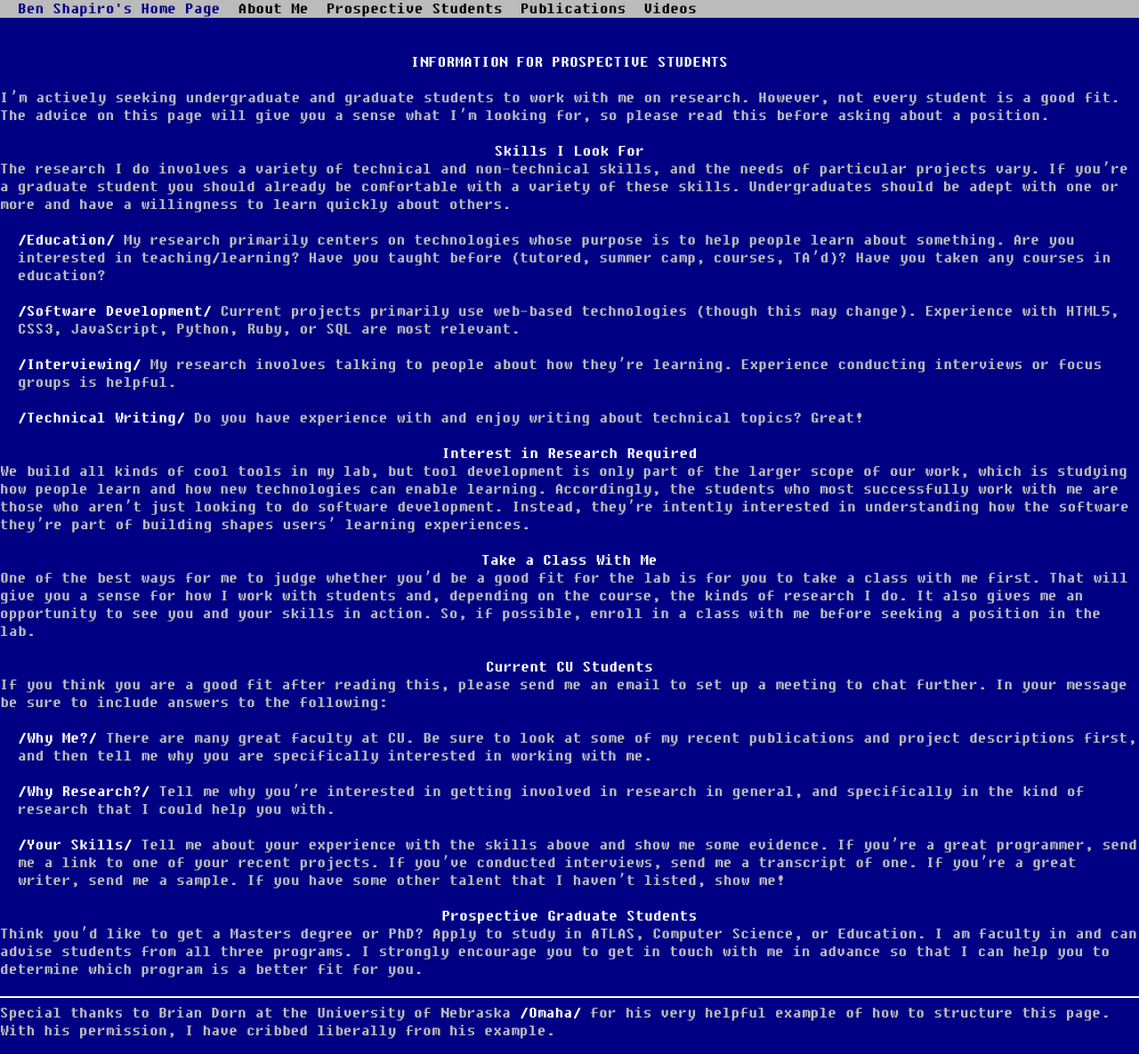
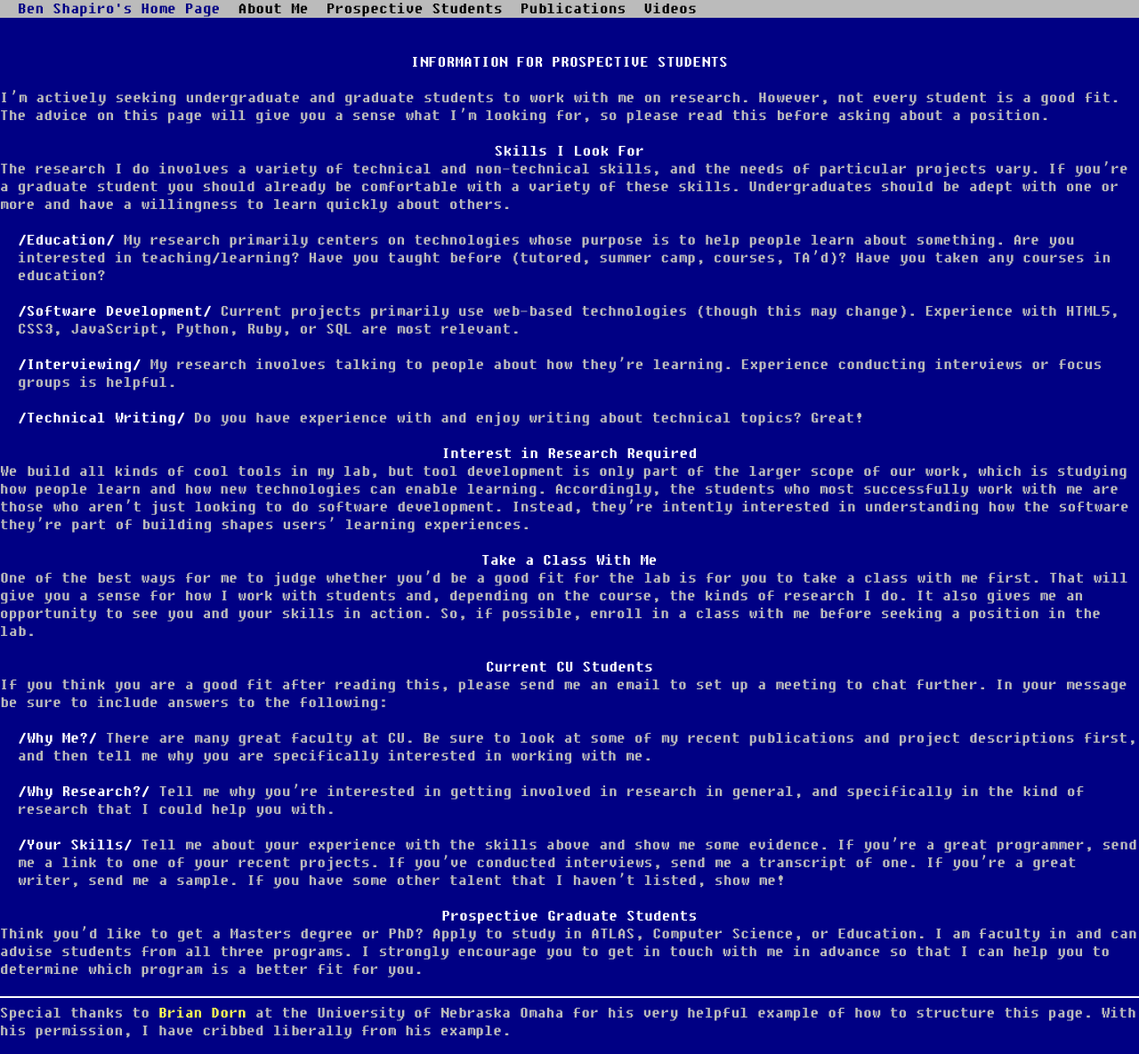
Before and after one commit to bennytheshap/personal_web, a Jekyll site: the page built from prospective_students.md, in a window 1280 px wide, cut to the strip 0-1185 px from the top of the page. Shown: the whole strip at 89% size. Built offline with Jekyll 4.4.1, drawn with Linux system fonts in a browser that asks for light colours; part of the change alters nothing that is shown.

```diff
--- a/prospective_students.md
+++ b/prospective_students.md
@@ -43,4 +43,4 @@ Prospective Graduate Students
 Think you’d like to get a Masters degree or PhD? Apply to study in ATLAS, Computer Science, or Education. I am faculty in and can advise students from all three programs. I strongly encourage you to get in touch with me in advance so that I can help you to determine which program is a better fit for you.
 
 <hr>
-Special thanks to Brian Dorn at the University of Nebraska *Omaha* for his very helpful example of how to structure this page. With his permission, I have cribbed liberally from his example.
+Special thanks to [Brian Dorn](http://faculty.ist.unomaha.edu/bdorn/) at the University of Nebraska Omaha for his very helpful example of how to structure this page. With his permission, I have cribbed liberally from his example.
```
